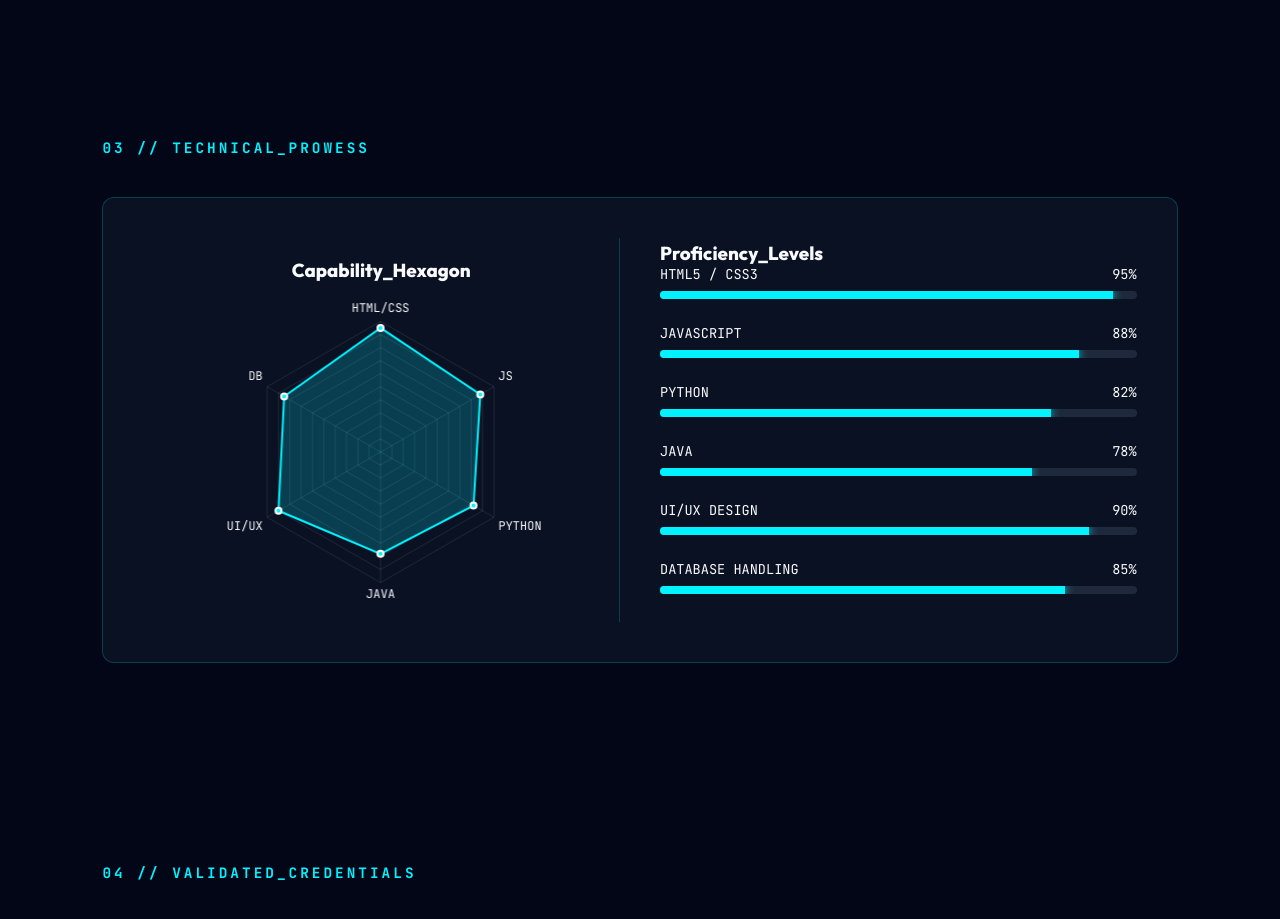
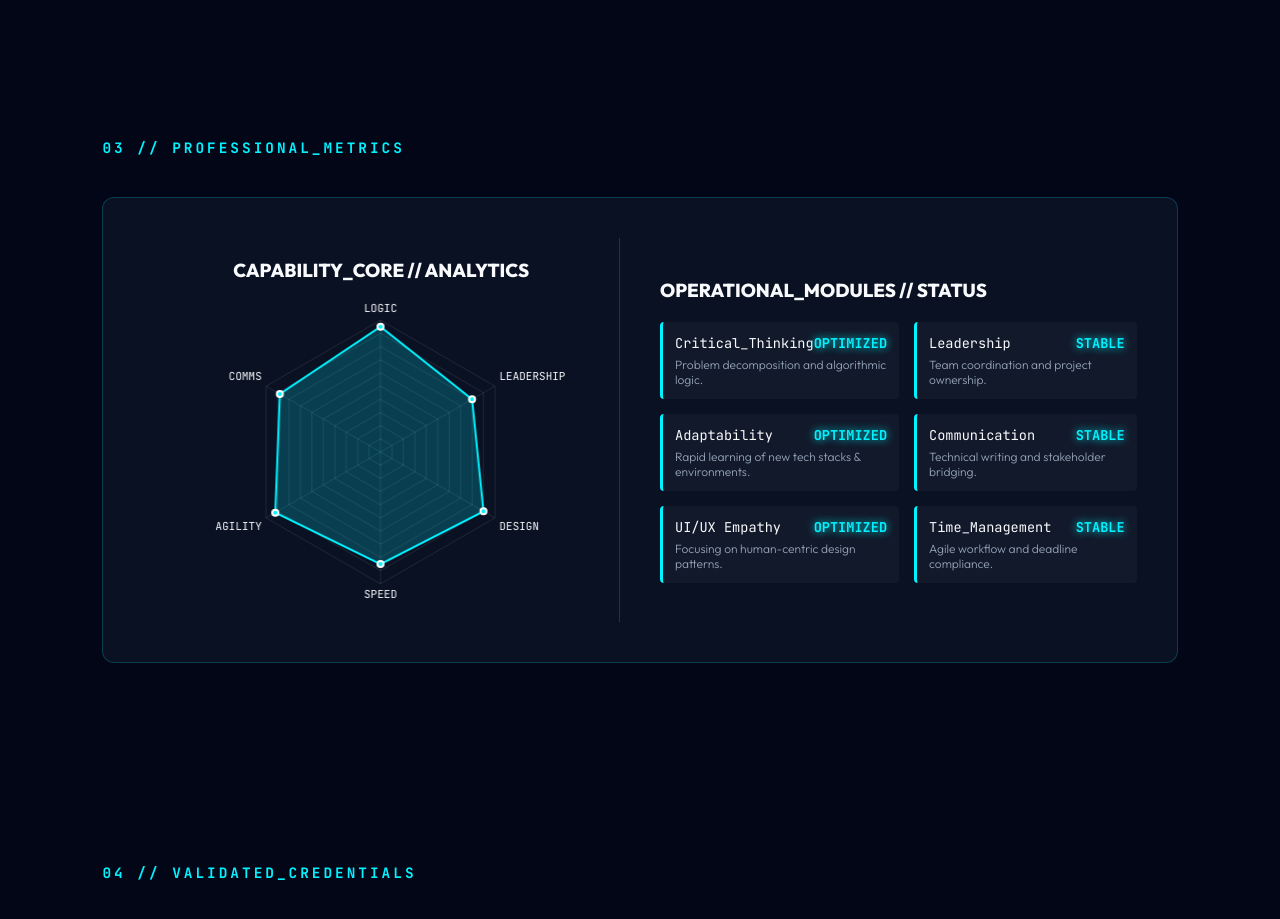
Before and after one commit to DunuraWitharama/portfolio, a plain HTML site: page index.html in a window 1280 px wide. Shown: the part 2160-3079 px from the top of the page. Drawn offline with nearby package versions, Linux system fonts and the light colour scheme.

Commit message:
feat: pivot skills section to professional modules and soft skill analytics

```diff
--- a/index.html
+++ b/index.html
@@ -131,39 +131,42 @@
     </section>
 
     <section id="skills" class="section">
-        <h2 class="section-label">03 // TECHNICAL_PROWESS</h2>
+    <h2 class="section-label">03 // PROFESSIONAL_METRICS</h2>
     <div class="skills-container glass-card">
         <div class="skills-visual">
-                <h3>Capability_Hexagon</h3>
+            <h3>CAPABILITY_CORE // ANALYTICS</h3>
             <div style="height: 300px; width: 100%; margin-top: 20px;">
                 <canvas id="skillRadar"></canvas>
             </div>
         </div>
-            <div class="skills-bars">
-                <h3>Proficiency_Levels</h3>
-                <div class="skill-bar-wrapper">
-                    <div class="skill-info"><span>HTML5 / CSS3</span><span>95%</span></div>
-                    <div class="progress-line"><span data-width="95%"></span></div>
+
+        <div class="skills-grid-container">
+            <h3>OPERATIONAL_MODULES // STATUS</h3>
+            <div class="soft-skills-grid">
+                <div class="skill-module">
+                    <div class="module-header"><span>Critical_Thinking</span><span class="status-ok">OPTIMIZED</span></div>
+                    <p>Problem decomposition and algorithmic logic.</p>
                 </div>
-                <div class="skill-bar-wrapper">
-                    <div class="skill-info"><span>JAVASCRIPT</span><span>88%</span></div>
-                    <div class="progress-line"><span data-width="88%"></span></div>
+                <div class="skill-module">
+                    <div class="module-header"><span>Leadership</span><span class="status-ok">STABLE</span></div>
+                    <p>Team coordination and project ownership.</p>
                 </div>
-                <div class="skill-bar-wrapper">
-                    <div class="skill-info"><span>PYTHON</span><span>82%</span></div>
-                    <div class="progress-line"><span data-width="82%"></span></div>
+                <div class="skill-module">
+                    <div class="module-header"><span>Adaptability</span><span class="status-ok">OPTIMIZED</span></div>
+                    <p>Rapid learning of new tech stacks & environments.</p>
                 </div>
-                <div class="skill-bar-wrapper">
-                    <div class="skill-info"><span>JAVA</span><span>78%</span></div>
-                    <div class="progress-line"><span data-width="78%"></span></div>
+                <div class="skill-module">
+                    <div class="module-header"><span>Communication</span><span class="status-ok">STABLE</span></div>
+                    <p>Technical writing and stakeholder bridging.</p>
                 </div>
-                <div class="skill-bar-wrapper">
-                    <div class="skill-info"><span>UI/UX DESIGN</span><span>90%</span></div>
-                    <div class="progress-line"><span data-width="90%"></span></div>
+                <div class="skill-module">
+                    <div class="module-header"><span>UI/UX Empathy</span><span class="status-ok">OPTIMIZED</span></div>
+                    <p>Focusing on human-centric design patterns.</p>
                 </div>
-                <div class="skill-bar-wrapper">
-                    <div class="skill-info"><span>DATABASE HANDLING</span><span>85%</span></div>
-                    <div class="progress-line"><span data-width="85%"></span></div>
+                <div class="skill-module">
+                    <div class="module-header"><span>Time_Management</span><span class="status-ok">STABLE</span></div>
+                    <p>Agile workflow and deadline compliance.</p>
+                </div>
             </div>
         </div>
     </div>
--- a/script.js
+++ b/script.js
@@ -54,17 +54,15 @@ document.addEventListener('DOMContentLoaded', () => {
         type();
     }
 
-    // 3. SKILL RADAR HEXAGON
-    const radarCanvas = document.getElementById('skillRadar');
-    if (radarCanvas) {
-        const ctx = radarCanvas.getContext('2d');
-        new Chart(ctx, {
+    // 2. SKILL RADAR HEXAGON (Professional Version)
+const radarCtx = document.getElementById('skillRadar').getContext('2d');
+new Chart(radarCtx, {
     type: 'radar',
     data: {
-                labels: ['HTML/CSS', 'JS', 'PYTHON', 'JAVA', 'UI/UX', 'DB'],
+        labels: ['LOGIC', 'LEADERSHIP', 'DESIGN', 'SPEED', 'AGILITY', 'COMMS'],
         datasets: [{
-                    label: 'Proficiency',
-                    data: [95, 88, 82, 78, 90, 85],
+            label: 'Attributes',
+            data: [95, 80, 90, 85, 92, 88], // Updated values
             backgroundColor: 'rgba(0, 243, 255, 0.2)',
             borderColor: '#00f3ff',
             pointBackgroundColor: '#00f3ff',
@@ -81,17 +79,15 @@ document.addEventListener('DOMContentLoaded', () => {
                 grid: { color: 'rgba(255,255,255,0.1)' },
                 pointLabels: {
                     color: '#f8fafc',
-                            font: { family: 'JetBrains Mono', size: 12 }
+                    font: { family: 'JetBrains Mono', size: 11 }
                 },
                 ticks: { display: false },
-                        suggestedMin: 0,
-                        suggestedMax: 100
+                suggestedMin: 0
             }
         },
         plugins: { legend: { display: false } }
     }
 });
-    }
 
     // 4. SCROLL-TRIGGERED PROGRESS BARS
     const skillSection = document.getElementById('skills');
--- a/style.css
+++ b/style.css
@@ -213,3 +213,43 @@ footer { padding: 40px 8%; text-align: center; border-top: 1px solid var(--borde
     justify-content: space-between;
     min-height: 280px;
 }
+/* NEW SKILLS GRID */
+.soft-skills-grid {
+    display: grid;
+    grid-template-columns: 1fr 1fr;
+    gap: 15px;
+    margin-top: 20px;
+}
+
+.skill-module {
+    background: rgba(255, 255, 255, 0.03);
+    border-left: 3px solid var(--primary);
+    padding: 12px;
+    border-radius: 4px;
+    transition: 0.3s;
+}
+
+.skill-module:hover {
+    background: rgba(0, 243, 255, 0.05);
+    transform: translateX(5px);
+}
+
+.module-header {
+    display: flex;
+    justify-content: space-between;
+    font-family: 'JetBrains Mono', monospace;
+    font-size: 0.85rem;
+    margin-bottom: 5px;
+}
+
+.skill-module p {
+    font-size: 0.75rem;
+    color: #94a3b8;
+    margin: 0;
+}
+
+.status-ok {
+    color: var(--primary);
+    font-weight: bold;
+    text-shadow: 0 0 8px var(--primary);
+}
```
Lines whose indentation alone changed are shown as unchanged.
